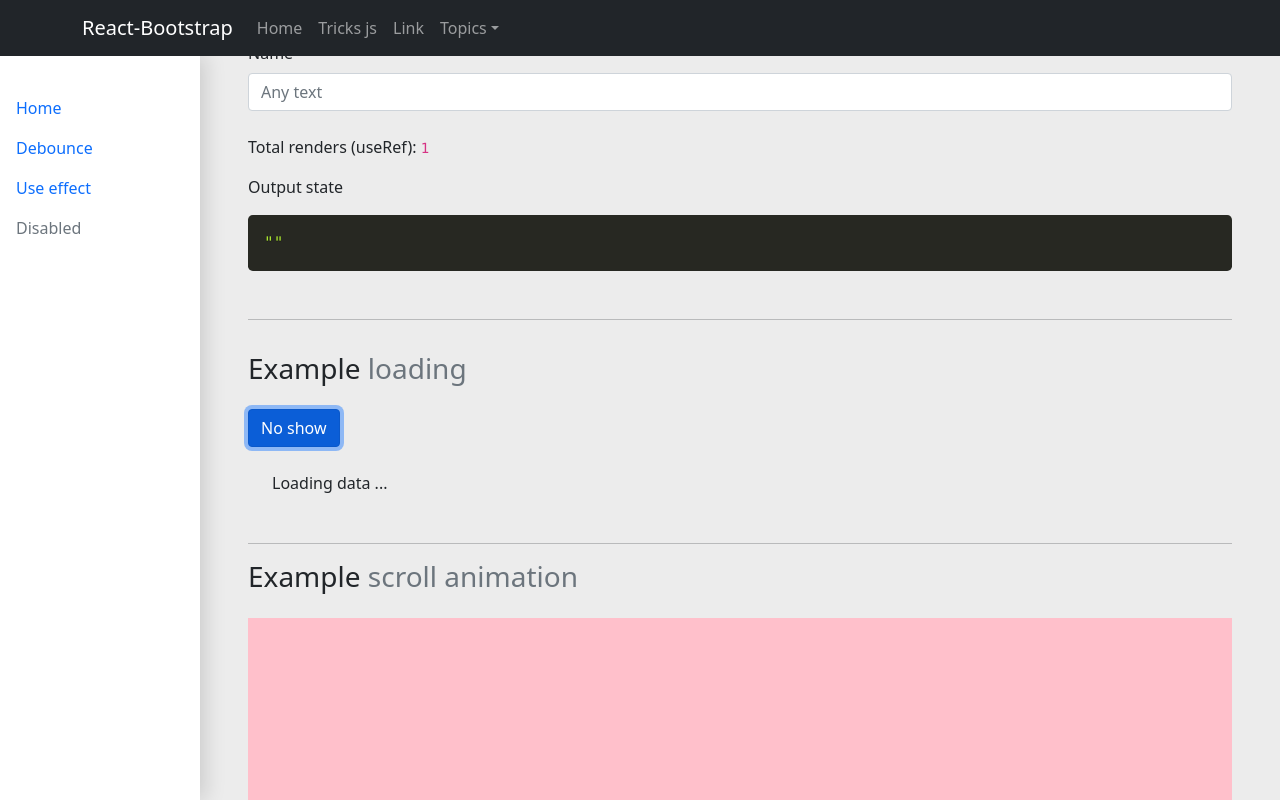
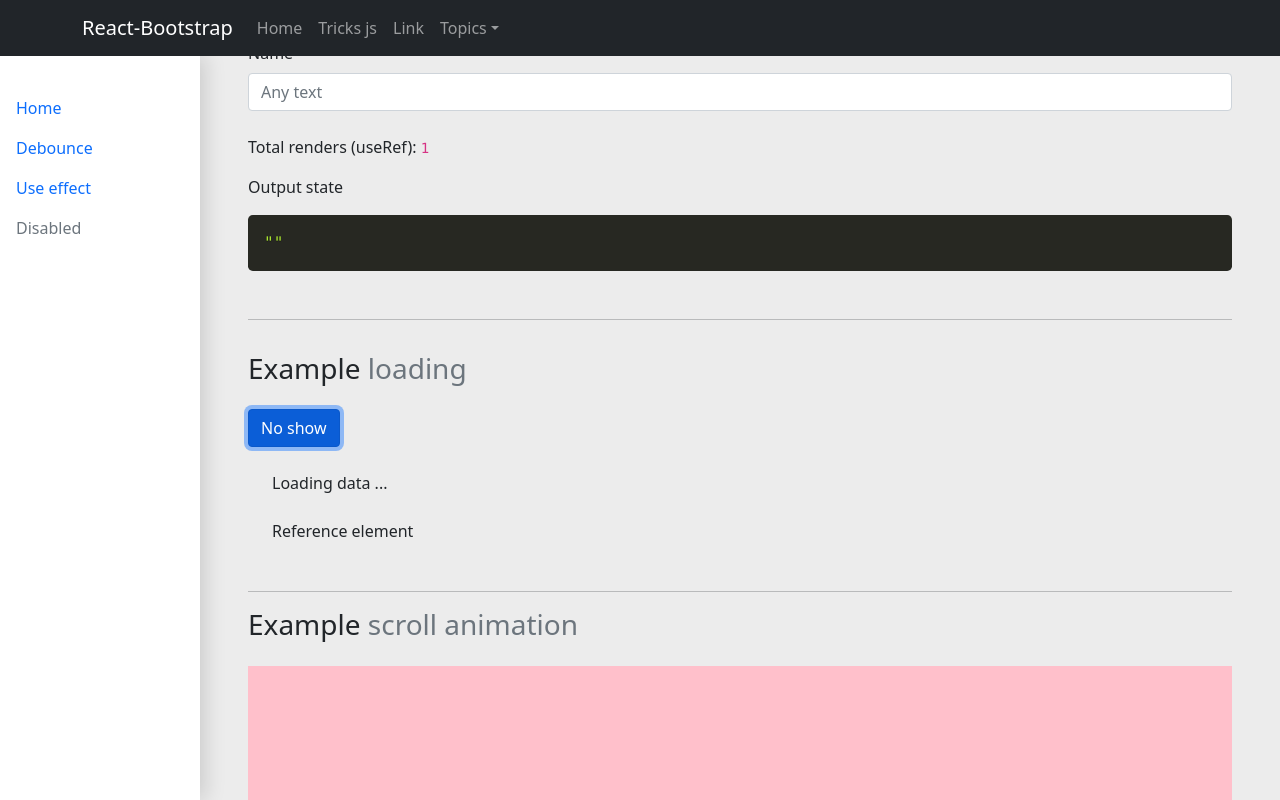
Before and after one commit to crisak/blog-crisak, a React (Create React App) app: page /tricks/use-effect in a window 1280 px wide. Both pictures are taken after a click on the button "Show card". Built offline with nearby package versions, Linux system fonts and the light colour scheme.

Commit message:
Example useState with components mount and unmount

```diff
--- a/src/pages/pageTricks/components/useEffectReact/components/ExampleLoading.tsx
+++ b/src/pages/pageTricks/components/useEffectReact/components/ExampleLoading.tsx
@@ -1,24 +1,14 @@
-import { useRef, useState } from "react";
+import { useEffect, useRef, useState } from "react";
 import { Button } from "react-bootstrap";
 import { Card } from "./Card";
 
 export const ExampleLoading = () => {
-  const [text, setText] = useState("");
-  const inputRef = useRef<HTMLInputElement>(null);
   const [showCard, setShowCard] = useState(false);
+  const sectionRef = useRef<HTMLDivElement | null>(null);
 
-  const handleChange = (e: any) => {
-    const value = e.target.value;
-    setText(value);
-  };
-
-  const handleClick = () => {
-    if (!inputRef?.current) {
-      return;
-    }
-
-    inputRef.current.focus();
-  };
+  useEffect(() => {
+    console.log("⛳️ active->", sectionRef);
+  });
 
   return (
     <>
@@ -28,7 +18,23 @@ export const ExampleLoading = () => {
       <Button onClick={() => setShowCard(!showCard)}>
         {showCard ? "No show" : "Show card"}
       </Button>
+
       <div className="m-4">{showCard && <Card />}</div>
+      <div className="m-4">
+        {showCard && (
+          <section
+            ref={(ref: any) => {
+              if (!ref) {
+                return;
+              }
+
+              sectionRef.current = ref;
+            }}
+          >
+            Reference element
+          </section>
+        )}
+      </div>
     </>
   );
 };
```
Also changed, not shown: 1 other file (tests, documents, lock files or other folders).
